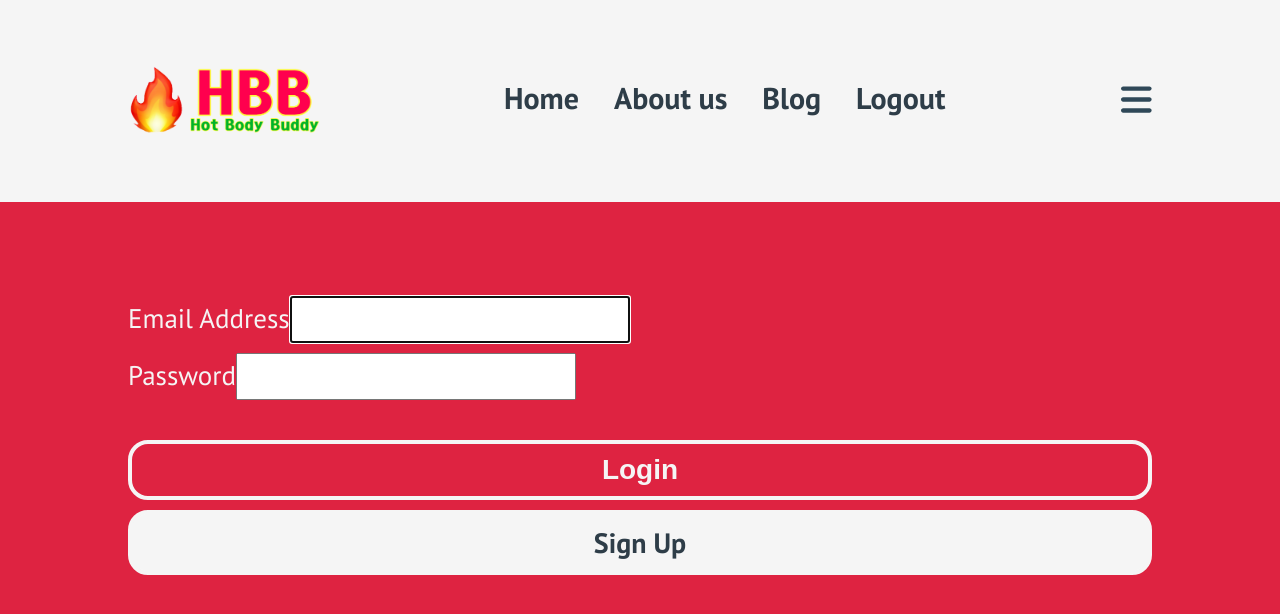
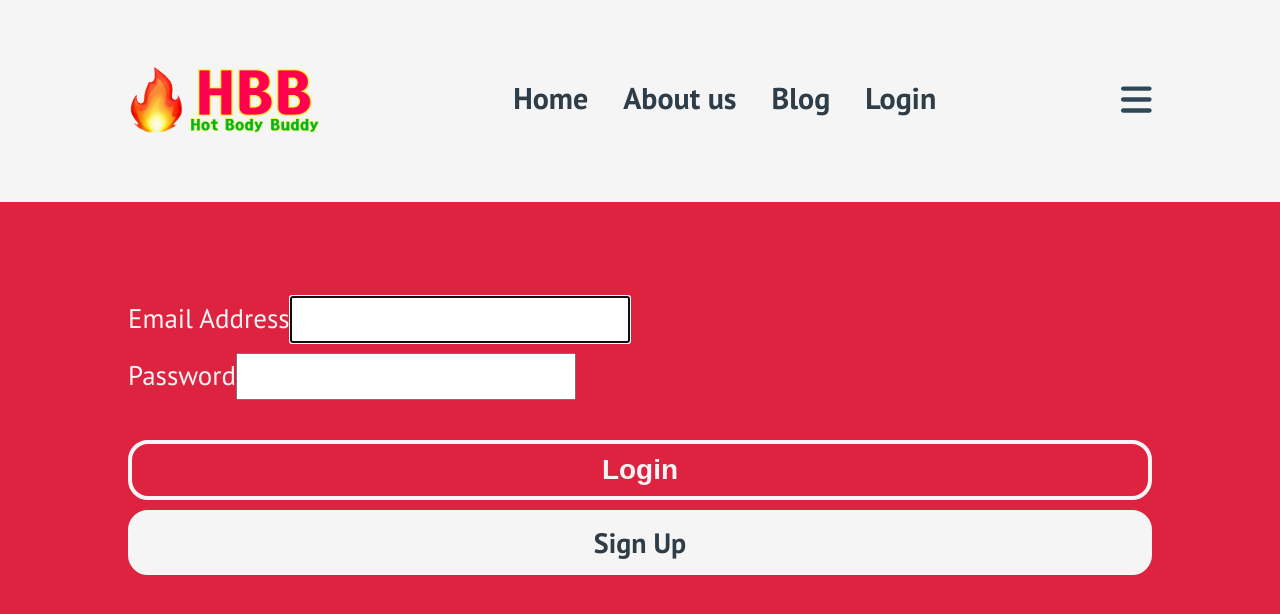
Before and after one commit to elvintern/hot-body-buddy-app, a React (Vite) app in the folder client/: page / in a window 1280 px wide. Shown: the top 614 px of the page. Built offline with nearby package versions, Linux system fonts and the light colour scheme; no server answers.

Commit message:
Add displaying login and logout function

```diff
--- a/client/src/components/Header.jsx
+++ b/client/src/components/Header.jsx
@@ -1,24 +1,38 @@
-import React, { useRef } from 'react';
-import { Link } from 'react-router-dom';
+import React, { useRef, useContext } from 'react';
+import { Link, useParams } from 'react-router-dom';
 import logo from '../assets/hbb-logo.png';
 import Nav from './Nav';
 import { FontAwesomeIcon } from '@fortawesome/react-fontawesome';
 import { faBars } from '@fortawesome/free-solid-svg-icons';
 import './Header.scss';
+import { AuthContext } from './AuthContext';
 
 const Header = () => {
+  const { isLoggedIn, login, logout } = useContext(AuthContext);
   const navRef = useRef();
+  const { userId } = useParams();
   const showNavbar = () => {
     navRef.current.classList.toggle('nav--responsive');
+  };
+
+  const navProps = {
+    isLoggedIn,
+    login,
+    logout,
+    navRef,
+    showNavbar,
   };
 
   return (
     <>
       <header className="header">
-        <Link to="/" className="logo-link">
+        <Link
+          to={isLoggedIn ? `/profile/${userId}` : '/'}
+          className="logo-link"
+        >
           <img src={logo} alt="hbb logo" className="logo-img" />
         </Link>
-        <Nav navRef={navRef} showNavbar={showNavbar} />
+        <Nav navProps={navProps} />
         <button className="header__btn" onClick={showNavbar}>
           <FontAwesomeIcon icon={faBars} />
         </button>
--- a/client/src/components/Nav.jsx
+++ b/client/src/components/Nav.jsx
@@ -4,7 +4,8 @@ import './Nav.scss';
 import { FontAwesomeIcon } from '@fortawesome/react-fontawesome';
 import { faRectangleXmark } from '@fortawesome/free-solid-svg-icons';
 
-const Nav = ({ navRef, showNavbar }) => {
+const Nav = ({ navProps }) => {
+  const { isLoggedIn, login, logout, navRef, showNavbar } = navProps;
   return (
     <nav ref={navRef} className="nav">
       <Link className="nav__link" href="/#">
@@ -17,7 +18,7 @@ const Nav = ({ navRef, showNavbar }) => {
         Blog
       </Link>
       <Link className="nav__link" href="/#">
-        Logout
+        {isLoggedIn ? 'Logout' : 'Login'}
       </Link>
       <button className="nav__btn nav__btn--close" onClick={showNavbar}>
         <FontAwesomeIcon icon={faRectangleXmark} />
```
